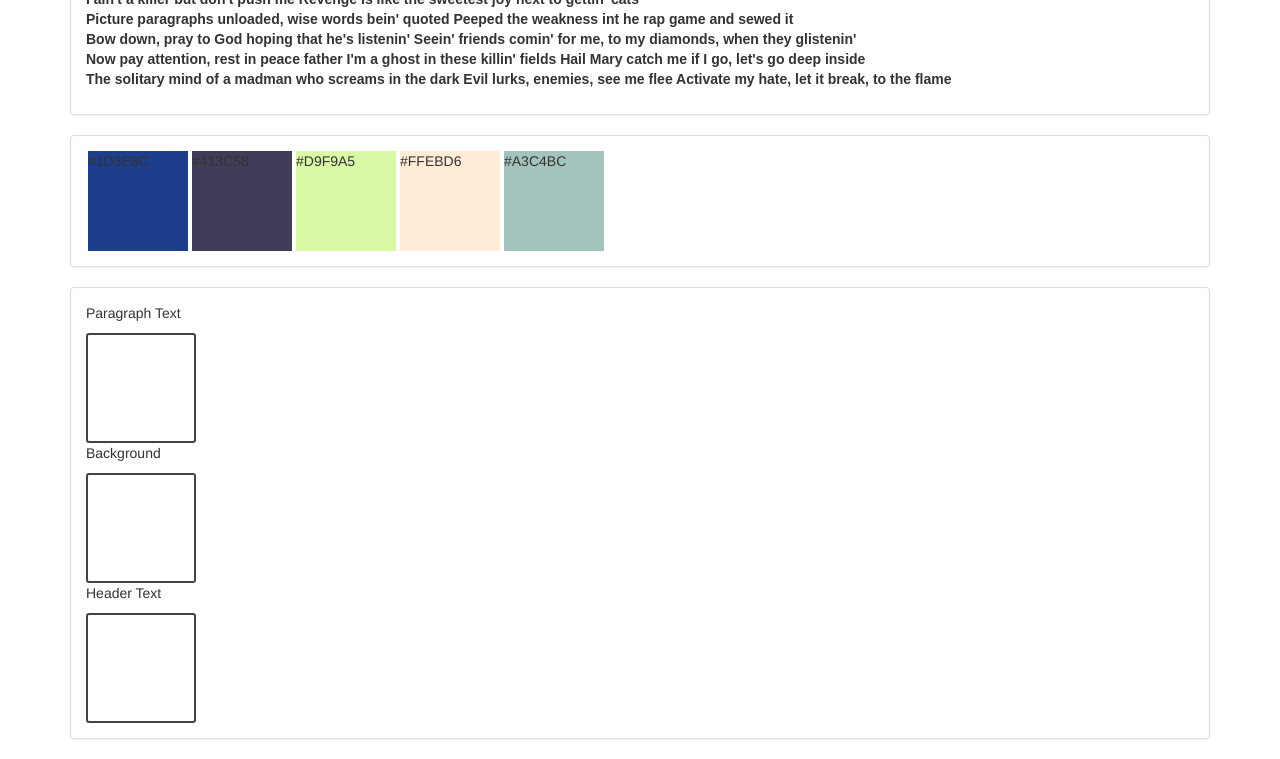
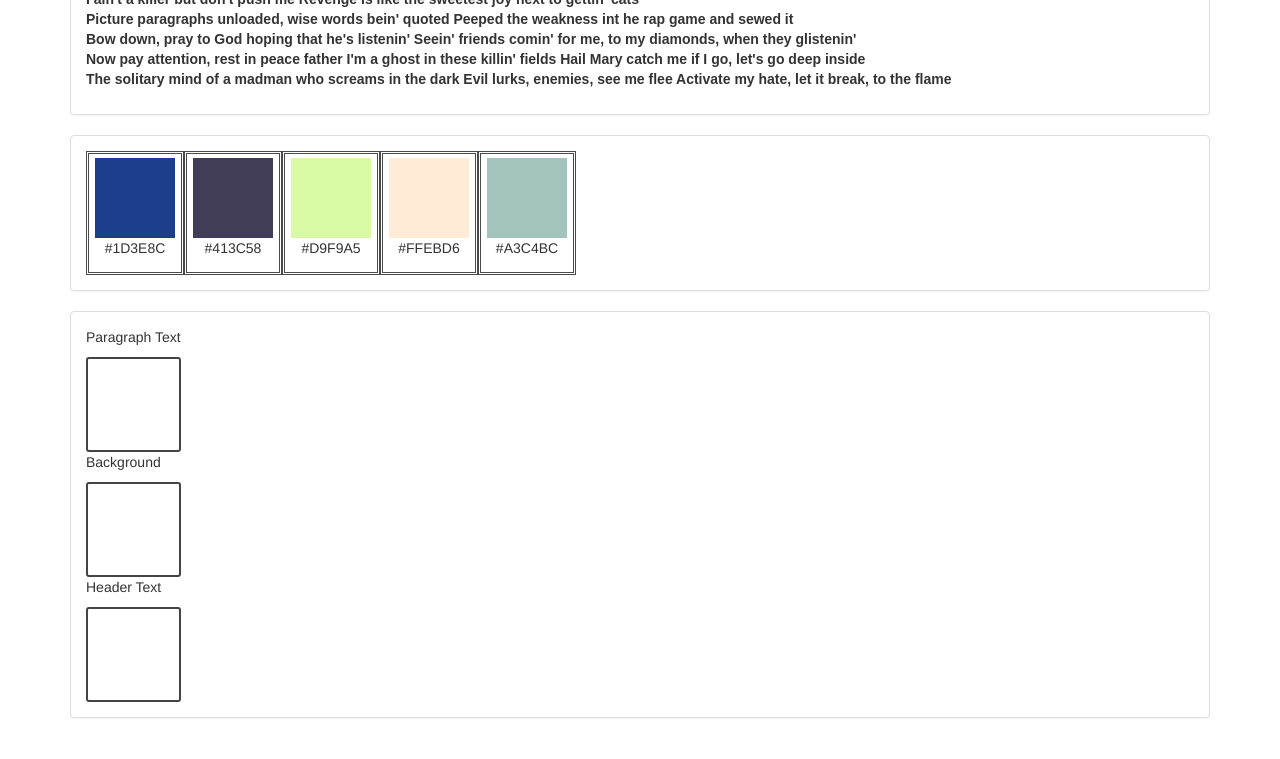
Before and after one commit to Larou-Tim/Project-Omega-Watch, a plain HTML site: page drag-and-drop/drag-drop.html in a window 1280 px wide. Shown: the part 97-856 px from the top of the page. After the commit the page ends 835 px from the top, so only its background shows below. Drawn offline with nearby package versions, Linux system fonts and the light colour scheme.

Commit message:
Update Drag and Drop

```diff
--- a/drag-and-drop/drag-drop.css
+++ b/drag-and-drop/drag-drop.css
@@ -24,11 +24,15 @@ html {
 }
 
 div.palette-color {
-	width: 100px;
-	height: 100px;
-	display: inline-block;
+	width: 80px;
+	height: 80px;
 	margin: 0 2px 0 2px;
 
+}
+
+.swatch-container {
+	border: 3px double #4a4a4a;
+	padding: 4px;
 }
 
 /*Automatically applied class when dragging.*/
@@ -38,8 +42,12 @@ div.palette-color {
 }
 
 .color-holder {
-	width: 110px;
-	height: 110px;
+	width: 95px;
+	height: 95px;
 	border: 2px solid #444444;
 	border-radius: 3px;
 }
+
+.inline-block {
+	display: inline-block;
+}
--- a/drag-and-drop/drag-drop.js
+++ b/drag-and-drop/drag-drop.js
@@ -15,20 +15,26 @@ $(document).ready(function(){
 
 		for (var i = 0; i < colorsArray.length; i++) {
 			var outputColor = $("<div>");
+			var outputContainer = $("<div>");
+
+			// Generating the color swatch.
 			// Adds class for later use and attributes for storing color value.
 			outputColor.addClass("palette-color");
 			outputColor.attr("data-color-value", colorsArray[i]);
-			outputColor.text(colorsArray[i]);
 			outputColor.css("background-color", colorsArray[i]);
 
 			// Add drag function with jQueryUI API
 			// This uses functionality from HTML5 native drag and drop.
+			// Clone retains the position of the original color
 			outputColor.draggable({
 				helper: "clone",
-				revert: true
 			});
 
-			$(".palette-box").append(outputColor);
+			// Adding classes and modifying outpur container DOM.
+			outputContainer.append(outputColor);
+			outputContainer.addClass("inline-block swatch-container");
+			outputContainer.append($("<p>").text(colorsArray[i]).addClass("text-center"));
+			$(".palette-box").append(outputContainer);
 		}
 	}
 
```
